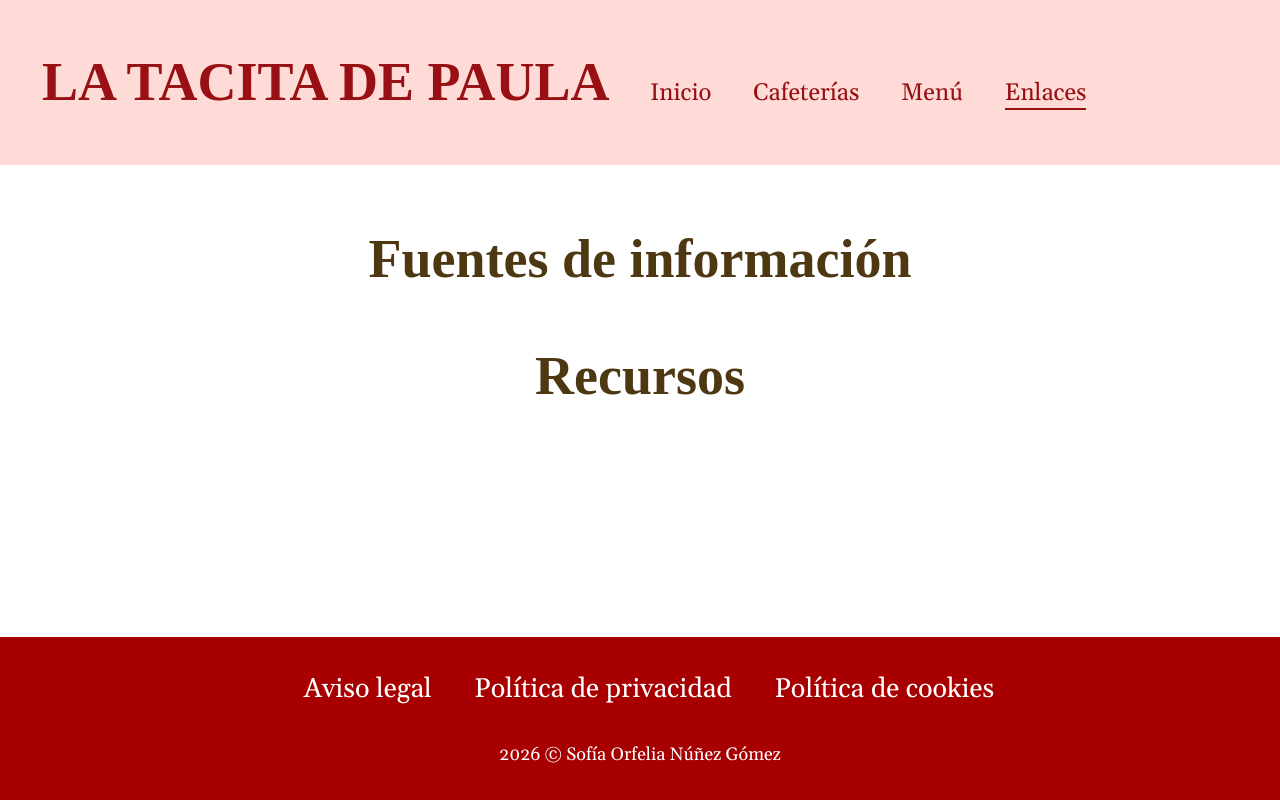
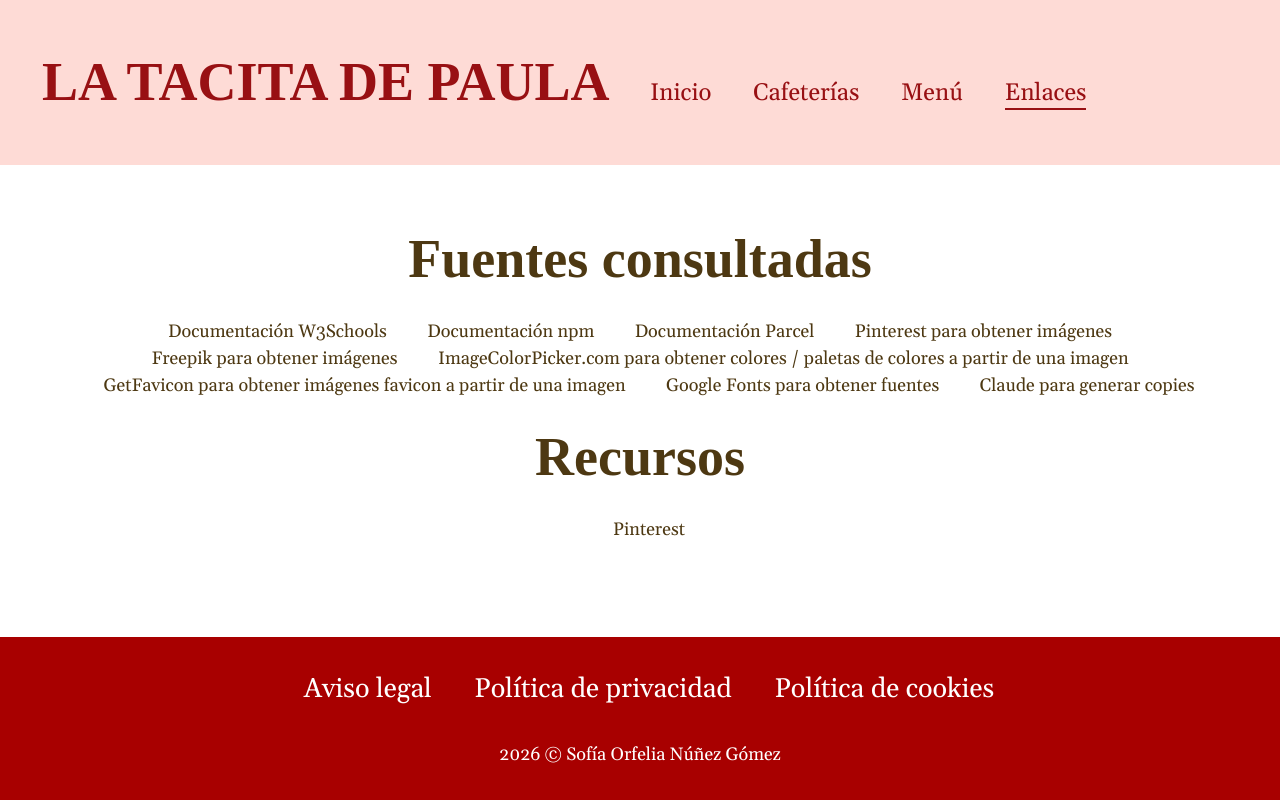
Before and after one commit to snunezgo/tacita-paula, a website built with Parcel: page links/index.html in a window 1280 px wide. Built offline with nearby package versions, Linux system fonts and the light colour scheme; a web font is replaced by a local one.

Commit message:
Segunda subida

```diff
--- a/links/index.html
+++ b/links/index.html
@@ -42,10 +42,24 @@
     </header>
     <main>
         <div>
-            <h2>Fuentes de información</h2>
+            <h2>Fuentes consultadas</h2>
+            <ul>
+                <li><a href="https://www.w3schools.com/">Documentación W3Schools</a></li>
+                <li><a href="https://docs.npmjs.com/">Documentación npm</a></li>
+                <li><a href="https://parceljs.org/docs/">Documentación Parcel</a></li>
+                <li><a href="https://es.pinterest.com/">Pinterest para obtener imágenes</a></li>
+                <li><a href="https://www.freepik.es/app">Freepik para obtener imágenes</a></li>
+                <li><a href="https://www.freepik.es/app">ImageColorPicker.com para obtener colores / paletas de colores a partir de una imagen</a></li>
+                <li><a href="https://genfavicon.com/es">GetFavicon para obtener imágenes favicon a partir de una imagen</a></li>
+                <li><a href="https://fonts.google.com/">Google Fonts para obtener fuentes</a></li>
+                <li><a href="https://claude.ai/new">Claude para generar copies</a></li>
+            </ul>
         </div>
         <div>
             <h2>Recursos</h2>
+            <ul>
+                <li><a>Pinterest</a></li>
+            </ul>
         </div>
     </main>
     <include src="footer.html"></include>
```
Also changed, not shown: categoria/index.html (+1 -1 lines).
